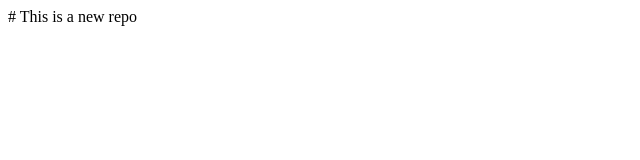
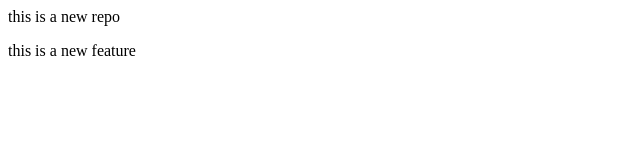
Before and after one commit to arpitaghetiya/LocalRepo, a plain HTML site: page index.html in a window 1280 px wide. Shown: the whole page, without its empty margins (0-640 px from the left). Drawn offline with Linux system fonts and the light colour scheme.

Commit message:
add new feature

```diff
--- a/index.html
+++ b/index.html
@@ -1 +1,2 @@
-<p># This is a new repo</p>
+<p>this is a new repo</p>
+<p>this is a new feature</p>
```
